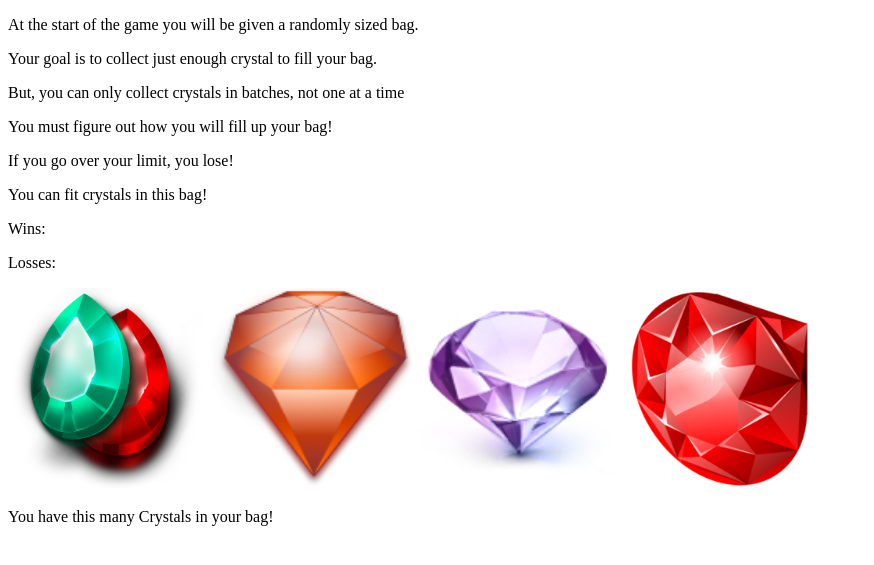
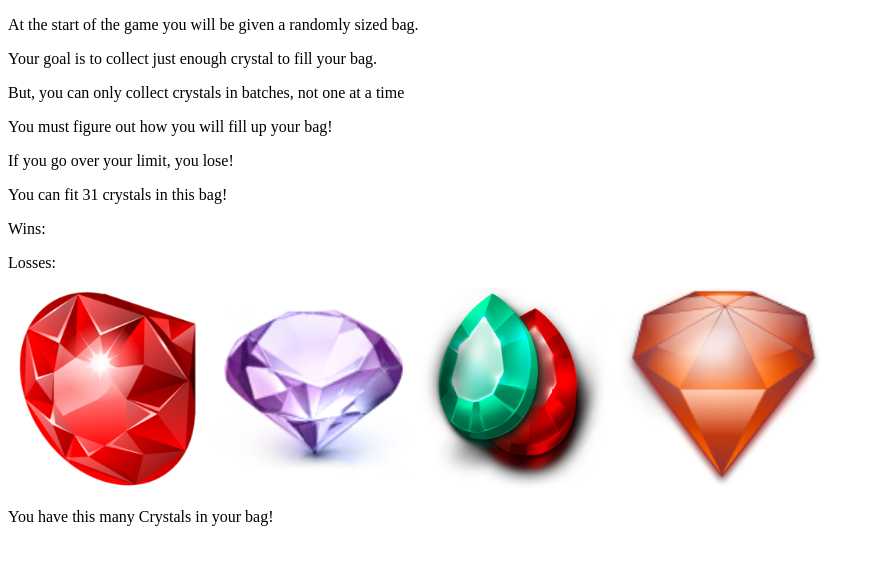
Before and after one commit to ghost0fharambe/unit-4-game, a plain HTML site: page index.html in a window 1280 px wide. Shown: the part 105-670 px from the top of the page, without its empty margins (0-874 px from the left). Drawn offline with nearby package versions, Linux system fonts and the light colour scheme.

Commit message:
added javascript(wip)

```diff
--- a/assets/javascript/game.js
+++ b/assets/javascript/game.js
@@ -1 +1,73 @@
-var bagSizes = []
+//Counters to zero
+var wins = 0;
+var losses = 0;
+var score = 0;
+
+//Empty variable to be set by function
+var bagSize = "";
+
+//Array holding crystal vals
+var crystalValues = [1, 3, 5, 10]
+
+//jquery placeholder vars
+var rubyOne = $("#ruby-1");
+var diamond = $("#diamond");
+var agate = $("#agate");
+var rubyTwo = $("#ruby-2");
+var winText = $("#wins");
+var loseText = $("#losses");
+var scoreText = $("#score-number");
+bagSizeText = $("#bag-number");
+
+//Function to randomize and set values
+function setCrystalValue() {
+
+    function shuffle(array) {
+
+        var currentIndex = array.length, temporaryValue, randomIndex;
+
+        // While there remain elements to shuffle...
+        while (0 !== currentIndex) {
+
+            // Pick a remaining element...
+            randomIndex = Math.floor(Math.random() * currentIndex);
+            currentIndex -= 1;
+
+            // And swap it with the current element.
+            temporaryValue = array[currentIndex];
+            array[currentIndex] = array[randomIndex];
+            array[randomIndex] = temporaryValue;
+        }
+
+        return array;
+    }
+    shuffle(crystalValues);
+
+    rubyOne.attr("data-value", crystalValues[0]);
+    diamond.attr("data-value", crystalValues[1]);
+    agate.attr("data-value", crystalValues[2]);
+    rubyTwo.attr("data-value", crystalValues[3]);
+
+};
+
+
+//populates empty variable above
+function populateBagSize() {
+
+    //for (var i = 1; i <= 10; i++) {
+
+    bagSize = Math.round(Math.random() * 50 + 10);
+
+    //bagSizeArray.push(bagSizes);
+
+    console.log(bagSize);
+    //}
+
+};
+
+populateBagSize();
+
+setCrystalValue();
+
+bagSizeText.text(" " + bagSize + " ")
+//bagSizeArray[Math.round(Math.random() * bagSizeArray.length)] + " ");
--- a/index.html
+++ b/index.html
@@ -38,10 +38,10 @@
     </div>
 
     <div id="crystal-wrapper">
-        <img src="assets/images/Agate-icon.png" alt="agate" height="200px" width="200px" />
-        <img src="assets/images/App-ksokoban-ruby-icon.png" alt="ruby-2" height="200px" width="200px" />
-        <img src="assets/images/diamond-icon.png" alt="diamond" height="200px" width="200px" />
-        <img src="assets/images/ruby-icon.png" alt="ruby-1" height="200px" width="200px" />
+        <img class="crystal" id="ruby-1" src="assets/images/ruby-icon.png" alt="ruby-1" height="200px" width="200px" />
+        <img class="crystal" id="diamond" src="assets/images/diamond-icon.png" alt="diamond" height="200px" width="200px" />
+        <img class="crystal" id="agate" src="assets/images/Agate-icon.png" alt="agate" height="200px" width="200px" />
+        <img class="crystal" id="ruby-2" src="assets/images/App-ksokoban-ruby-icon.png" alt="ruby-2" height="200px" width="200px" />
     </div>
 
     <div id="score-wrapper">
```
